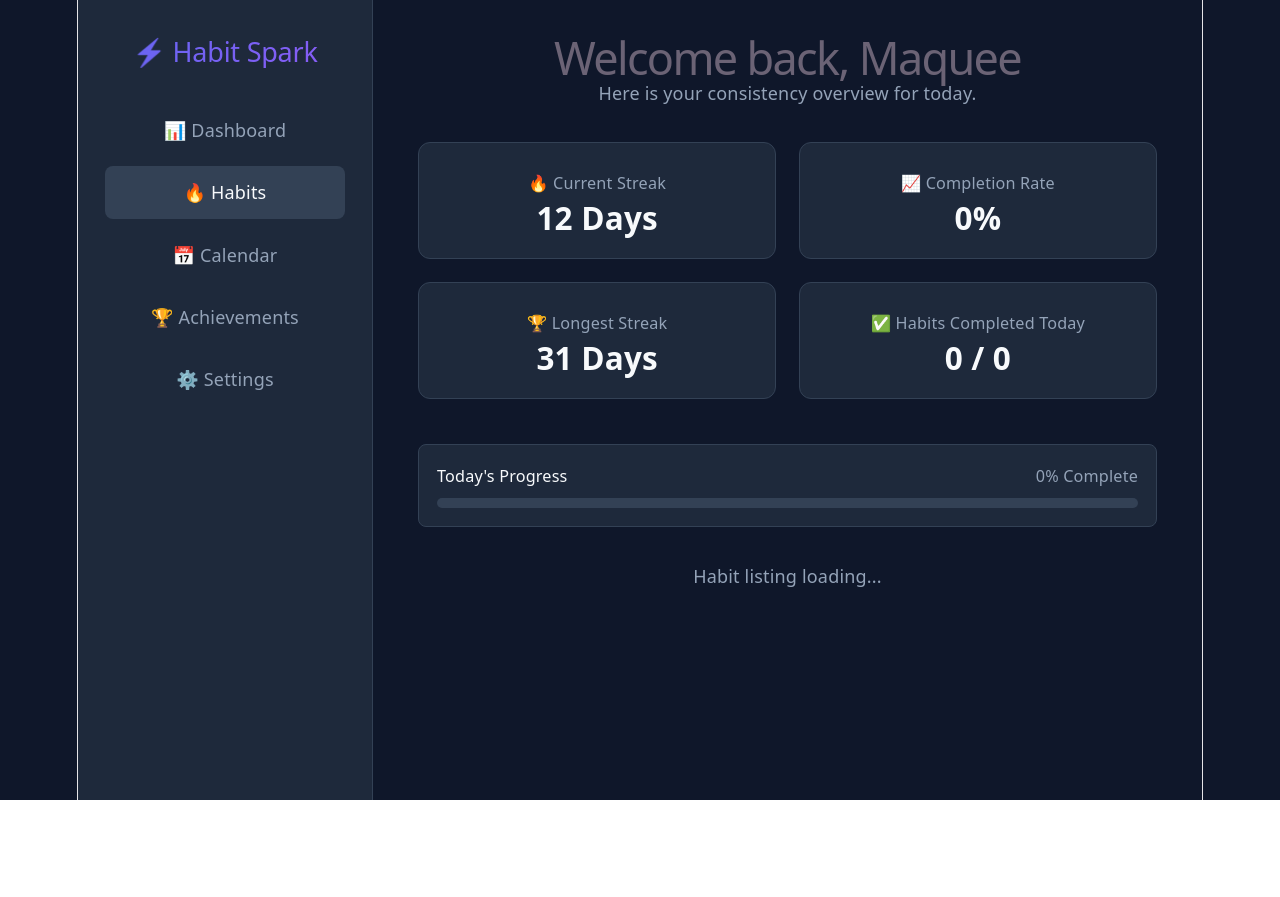
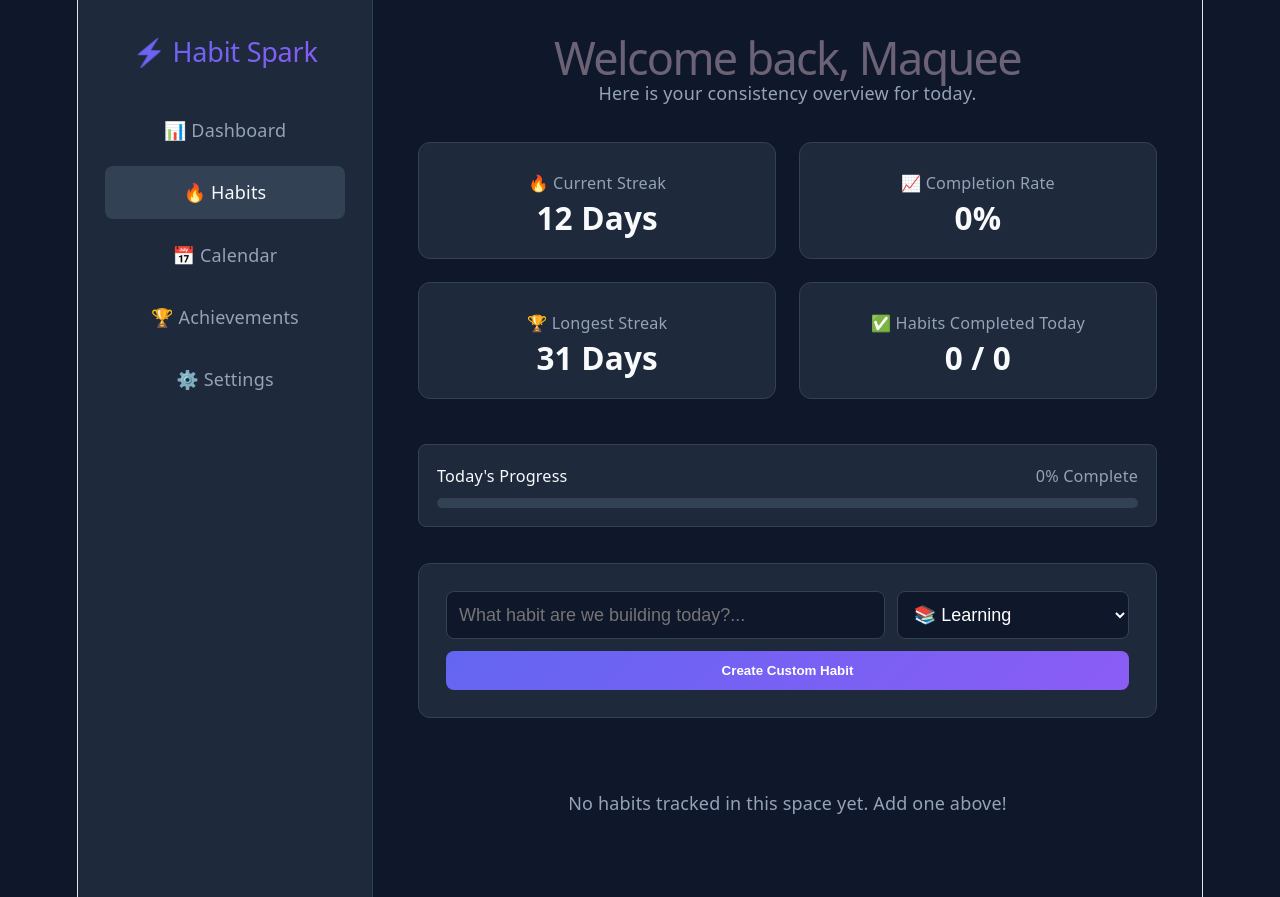
Before and after one commit to visitacionmaquee/projects, a React (Vite) app in the folder habit-tracker-cicd/: page / in a window 1280 px wide. Before the commit the page ends 800 px from the top, so only its background shows below. Built offline with nearby package versions, Linux system fonts and the light colour scheme.

Commit message:
Enhanced Habit Logic and added Habit cards

```diff
--- a/habit-tracker-cicd/src/App.css
+++ b/habit-tracker-cicd/src/App.css
@@ -241,3 +241,154 @@ header p {
   height: 100%;
   transition: width 0.4s cubic-bezier(0.4, 0, 0.2, 1);
 }
+
+/* Habit Form Styles */
+.habit-form-box {
+  background: var(--bg-card);
+  border: 1px solid #334155;
+  padding: 1.5rem;
+  border-radius: 12px;
+  margin-bottom: 2rem;
+}
+
+.form-row {
+  display: flex;
+  gap: 12px;
+  margin-bottom: 12px;
+}
+
+.form-row input, .form-row select {
+  padding: 12px;
+  border-radius: 8px;
+  border: 1px solid #334155;
+  background: #0f172a;
+  color: white;
+  font-size: 1rem;
+}
+
+.form-row input { flex: 2; }
+.form-row select { flex: 1; cursor: pointer; }
+
+.submit-btn {
+  width: 100%;
+  background: var(--primary-gradient);
+  color: white;
+  border: none;
+  padding: 12px;
+  border-radius: 8px;
+  font-weight: 700;
+  cursor: pointer;
+  transition: transform 0.2s ease;
+}
+
+.submit-btn:hover {
+  transform: translateY(-1px);
+}
+
+/* Enhanced Habit Cards Grid */
+.habits-grid {
+  display: grid;
+  grid-template-columns: 1fr;
+  gap: 1rem;
+}
+
+.enhanced-card {
+  background: #1e293b;
+  border: 1px solid #334155;
+  border-radius: 14px;
+  padding: 1.5rem;
+  display: flex;
+  flex-direction: column;
+  gap: 1rem;
+  position: relative;
+  transition: all 0.3s cubic-bezier(0.4, 0, 0.2, 1);
+}
+
+/* 2. Hover Effect: Slight glow & Lift animation */
+.enhanced-card:hover {
+  transform: translateY(-4px);
+  border-color: #8b5cf6;
+  box-shadow: 0 10px 25px -5px rgba(99, 102, 241, 0.15),
+              0 8px 10px -6px rgba(139, 92, 246, 0.15);
+}
+
+.card-header {
+  display: flex;
+  justify-content: space-between;
+  align-items: center;
+}
+
+.card-title {
+  font-size: 1.25rem;
+  font-weight: 700;
+  display: flex;
+  align-items: center;
+  gap: 8px;
+}
+
+/* 3. Habit Category Color Tags */
+.category-tag {
+  font-size: 0.75rem;
+  padding: 4px 8px;
+  border-radius: 6px;
+  font-weight: 600;
+  text-transform: uppercase;
+}
+.cat-fitness { background: rgba(34, 197, 94, 0.15); color: #22c55e; }
+.cat-learning { background: rgba(99, 102, 241, 0.15); color: #8b5cf6; }
+.cat-gaming { background: rgba(245, 158, 11, 0.15); color: #f59e0b; }
+.cat-finance { background: rgba(14, 165, 233, 0.15); color: #0ea5e9; }
+.cat-mental { background: rgba(239, 68, 68, 0.15); color: #ef4444; }
+
+.card-stats {
+  display: flex;
+  flex-direction: column;
+  gap: 6px;
+  font-size: 0.9rem;
+  color: var(--text-muted);
+}
+
+.card-stats span {
+  display: flex;
+  align-items: center;
+  gap: 6px;
+}
+
+.card-actions {
+  display: flex;
+  gap: 10px;
+  margin-top: 0.5rem;
+}
+
+.action-btn {
+  flex: 1;
+  padding: 8px 12px;
+  border-radius: 6px;
+  font-size: 0.85rem;
+  font-weight: 600;
+  cursor: pointer;
+  border: 1px solid #334155;
+  background: #0f172a;
+  color: white;
+  transition: all 0.2s ease;
+}
+
+.action-btn.complete-toggle {
+  background: #334155;
+}
+
+.enhanced-card.is-completed {
+  border-color: var(--success);
+}
+
+.enhanced-card.is-completed .action-btn.complete-toggle {
+  background: rgba(34, 197, 94, 0.2);
+  border-color: var(--success);
+  color: var(--success);
+}
+
+.action-btn.delete-toggle:hover {
+  background: rgba(239, 68, 68, 0.1);
+  border-color: var(--danger);
+  color: var(--danger);
+}
--- a/habit-tracker-cicd/src/App.jsx
+++ b/habit-tracker-cicd/src/App.jsx
@@ -73,8 +73,98 @@ export default function App() {
         {/* Temporary warning/placeholder while building tabs */}
         {activeTab === 'habits' ? (
           <div>
-            {/* We will drop our upgraded habit creation form and cards right here next! */}
-            <p style={{ color: 'var(--text-muted)' }}>Habit listing loading...</p>
+            {/* Interactive Habit Creator Form */}
+            <div className="habit-form-box">
+              <form onSubmit={(e) => {
+                e.preventDefault();
+                const name = e.target.habitName.value.trim();
+                const category = e.target.habitCategory.value;
+                if (!name) return;
+
+                const newHabit = {
+                  id: crypto.randomUUID(),
+                  name,
+                  category,
+                  completedToday: false,
+                  streak: 0,
+                  lastCompleted: 'Never',
+                  completionRate: 100
+                };
+
+                setHabits([...habits, newHabit]);
+                e.target.reset();
+              }}>
+                <div className="form-row">
+                  <input name="habitName" type="text" placeholder="What habit are we building today?..." maxLength={40} required />
+                  <select name="habitCategory" defaultValue="Learning">
+                    <option value="Fitness">💪 Fitness</option>
+                    <option value="Learning">📚 Learning</option>
+                    <option value="Gaming">🎮 Gaming</option>
+                    <option value="Finance">💰 Finance</option>
+                    <option value="Mental Health">🧠 Mental Health</option>
+                  </select>
+                </div>
+                <button type="submit" className="submit-btn">Create Custom Habit</button>
+              </form>
+            </div>
+
+            {/* Enhanced Habit Cards Grid View */}
+            <div className="habits-grid">
+              {habits.length === 0 ? (
+                <p style={{ textAlign: 'center', color: 'var(--text-muted)', padding: '2rem' }}>No habits tracked in this space yet. Add one above!</p>
+              ) : (
+                habits.map((habit) => {
+                  // Resolve category classes
+                  const catClass = habit.category ? habit.category.toLowerCase().replace(' ', '-') : 'learning';
+
+                  return (
+                    <div key={habit.id} className={`enhanced-card ${habit.completedToday ? 'is-completed' : ''}`}>
+                      <div className="card-header">
+                        <div className="card-title">
+                          <span>{habit.category === 'Fitness' ? '💪' : habit.category === 'Learning' ? '📚' : habit.category === 'Gaming' ? '🎮' : habit.category === 'Finance' ? '💰' : '🧠'}</span>
+                          {habit.name}
+                        </div>
+                        <span className={`category-tag cat-${catClass}`}>{habit.category || 'General'}</span>
+                      </div>
+
+                      <div className="card-stats">
+                        <span>🔥 Streak: <strong>{habit.streak} Days</strong></span>
+                        <span>📅 Last Completed: <strong>{habit.completedToday ? 'Today' : habit.lastCompleted}</strong></span>
+                        <span>📊 Completion Rate: <strong>{habit.completionRate}%</strong></span>
+                      </div>
+
+                      <div className="card-actions">
+                        <button
+                          className="action-btn complete-toggle"
+                          onClick={() => {
+                            setHabits(habits.map(h => {
+                              if (h.id === habit.id) {
+                                const nextState = !h.completedToday;
+                                return {
+                                  ...h,
+                                  completedToday: nextState,
+                                  streak: nextState ? h.streak + 1 : Math.max(0, h.streak - 1),
+                                  lastCompleted: nextState ? 'Today' : 'Yesterday'
+                                };
+                              }
+                              return h;
+                            }));
+                          }}
+                        >
+                          {habit.completedToday ? '✓ Completed' : 'Mark Complete'}
+                        </button>
+                        <button
+                          className="action-btn delete-toggle"
+                          onClick={() => setHabits(habits.filter(h => h.id !== habit.id))}
+                        >
+                          Delete
+                        </button>
+                      </div>
+                    </div>
+                  );
+                })
+              )}
+            </div>
           </div>
         ) : (
           <div style={{ textAlign: 'center', padding: '3rem', color: 'var(--text-muted)' }}>
```
